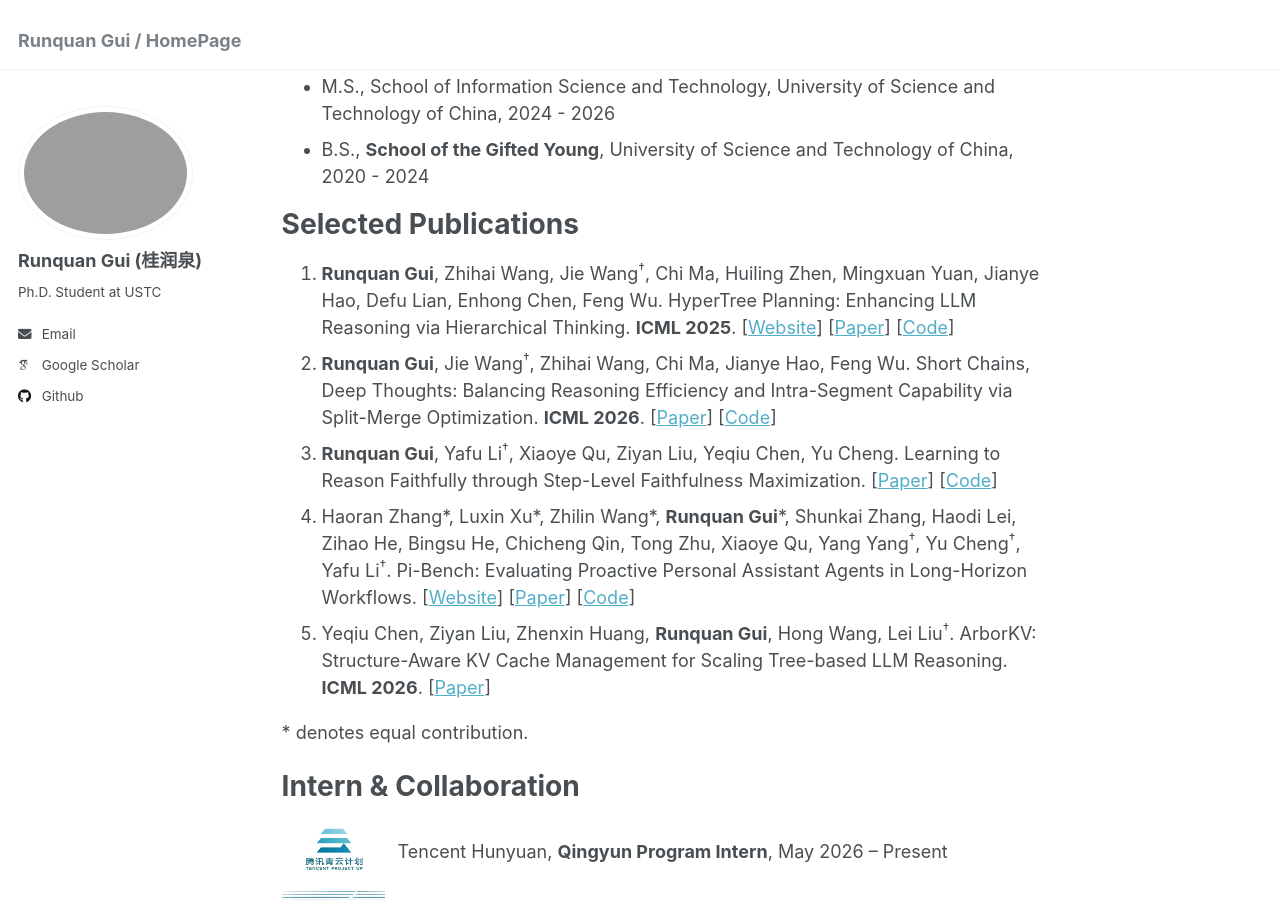
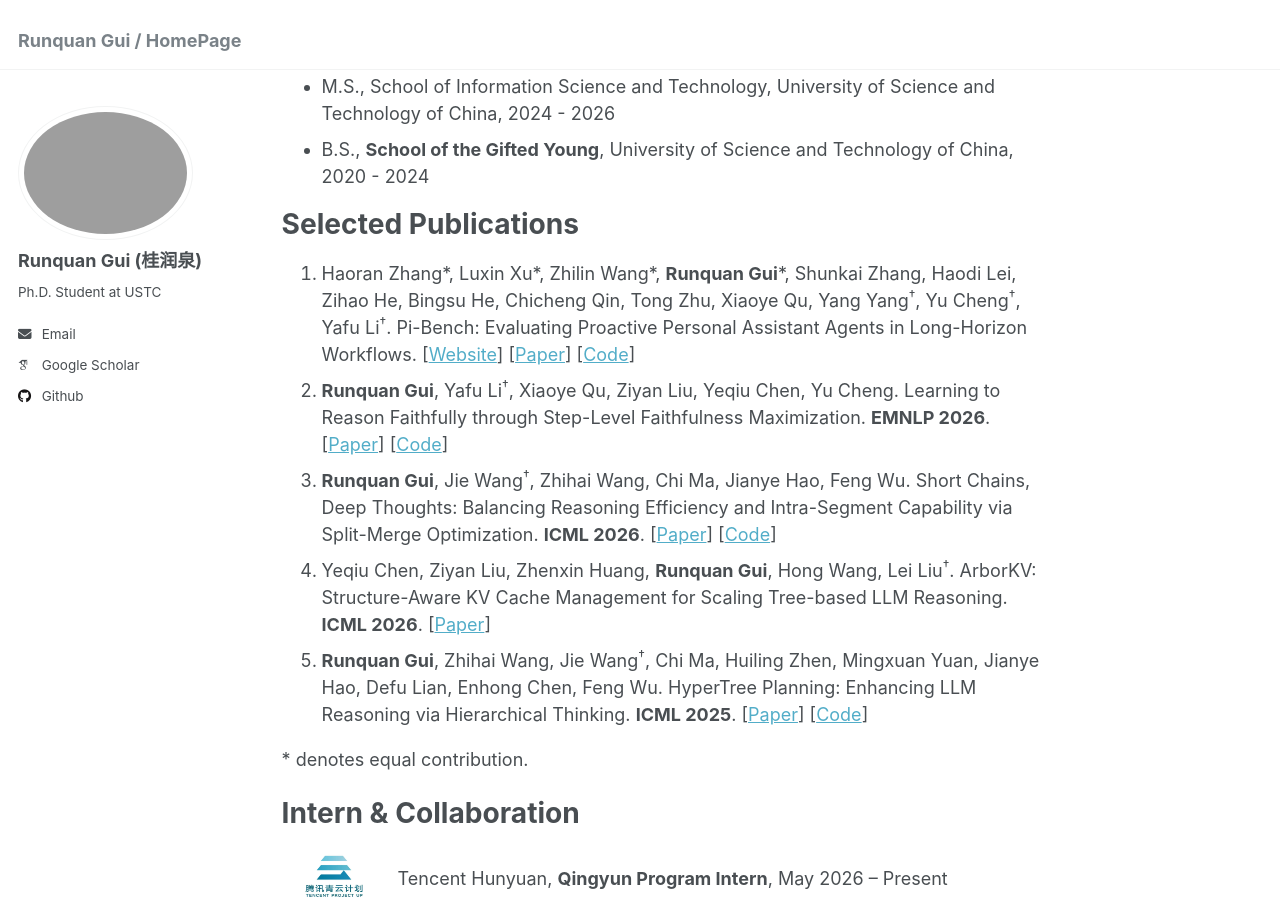
Before and after one commit to aintdoin/aintdoin.github.io, a Jekyll site: the page built from _pages/about.md, in a window 1280 px wide and 900 px high, scrolled down 348 px. Built offline with Jekyll 4.4.1, drawn with Linux system fonts in a browser that asks for light colours; some web fonts are replaced.

Commit message:
EMNLP_update

```diff
--- a/_pages/about.md
+++ b/_pages/about.md
@@ -18,11 +18,11 @@ Education
 Selected Publications
 ======
 
-1. **Runquan Gui**, Zhihai Wang, Jie Wang<sup>†</sup>, Chi Ma, Huiling Zhen, Mingxuan Yuan, Jianye Hao, Defu Lian, Enhong Chen, Feng Wu. HyperTree Planning: Enhancing LLM Reasoning via Hierarchical Thinking. **ICML 2025**. [[Website](https://aintdoin.github.io/hypertree-planning.github.io/)] [[Paper](https://arxiv.org/pdf/2505.02322)] [[Code](https://github.com/aintdoin/hypertree-planning)]
-2. **Runquan Gui**, Jie Wang<sup>†</sup>, Zhihai Wang, Chi Ma, Jianye Hao, Feng Wu. Short Chains, Deep Thoughts: Balancing Reasoning Efficiency and Intra-Segment Capability via Split-Merge Optimization. **ICML 2026**. [[Paper](https://arxiv.org/abs/2602.03141)] [[Code](https://github.com/aintdoin/CoSMo)]
-3. **Runquan Gui**, Yafu Li<sup>†</sup>, Xiaoye Qu, Ziyan Liu, Yeqiu Chen, Yu Cheng. Learning to Reason Faithfully through Step-Level Faithfulness Maximization. [[Paper](https://arxiv.org/pdf/2602.03507)] [[Code](https://github.com/aintdoin/FaithRL)]
-4. Haoran Zhang\*, Luxin Xu\*, Zhilin Wang\*, **Runquan Gui**\*, Shunkai Zhang, Haodi Lei, Zihao He, Bingsu He, Chicheng Qin, Tong Zhu, Xiaoye Qu, Yang Yang<sup>†</sup>, Yu Cheng<sup>†</sup>, Yafu Li<sup>†</sup>. Pi-Bench: Evaluating Proactive Personal Assistant Agents in Long-Horizon Workflows. [[Website](https://simplified-reasoning.github.io/Pi-Bench)] [[Paper](https://arxiv.org/pdf/2605.14678)] [[Code](https://github.com/Simplified-Reasoning/Pi-Bench)]
-5. Yeqiu Chen, Ziyan Liu, Zhenxin Huang, **Runquan Gui**, Hong Wang, Lei Liu<sup>†</sup>. ArborKV: Structure-Aware KV Cache Management for Scaling Tree-based LLM Reasoning. **ICML 2026**. [[Paper](https://arxiv.org/pdf/2605.22106)]
+1. Haoran Zhang\*, Luxin Xu\*, Zhilin Wang\*, **Runquan Gui**\*, Shunkai Zhang, Haodi Lei, Zihao He, Bingsu He, Chicheng Qin, Tong Zhu, Xiaoye Qu, Yang Yang<sup>†</sup>, Yu Cheng<sup>†</sup>, Yafu Li<sup>†</sup>. Pi-Bench: Evaluating Proactive Personal Assistant Agents in Long-Horizon Workflows. [[Website](https://simplified-reasoning.github.io/Pi-Bench)] [[Paper](https://arxiv.org/pdf/2605.14678)] [[Code](https://github.com/Simplified-Reasoning/Pi-Bench)]
+2. **Runquan Gui**, Yafu Li<sup>†</sup>, Xiaoye Qu, Ziyan Liu, Yeqiu Chen, Yu Cheng. Learning to Reason Faithfully through Step-Level Faithfulness Maximization. **EMNLP 2026**. [[Paper](https://arxiv.org/pdf/2602.03507)] [[Code](https://github.com/aintdoin/FaithRL)]
+3. **Runquan Gui**, Jie Wang<sup>†</sup>, Zhihai Wang, Chi Ma, Jianye Hao, Feng Wu. Short Chains, Deep Thoughts: Balancing Reasoning Efficiency and Intra-Segment Capability via Split-Merge Optimization. **ICML 2026**. [[Paper](https://arxiv.org/abs/2602.03141)] [[Code](https://github.com/aintdoin/CoSMo)]
+4. Yeqiu Chen, Ziyan Liu, Zhenxin Huang, **Runquan Gui**, Hong Wang, Lei Liu<sup>†</sup>. ArborKV: Structure-Aware KV Cache Management for Scaling Tree-based LLM Reasoning. **ICML 2026**. [[Paper](https://arxiv.org/pdf/2605.22106)]
+5. **Runquan Gui**, Zhihai Wang, Jie Wang<sup>†</sup>, Chi Ma, Huiling Zhen, Mingxuan Yuan, Jianye Hao, Defu Lian, Enhong Chen, Feng Wu. HyperTree Planning: Enhancing LLM Reasoning via Hierarchical Thinking. **ICML 2025**. [[Paper](https://arxiv.org/pdf/2505.02322)] [[Code](https://github.com/aintdoin/hypertree-planning)]
 
 \* denotes equal contribution.
 
```
Also changed, not shown: .claude/settings.local.json (added).
